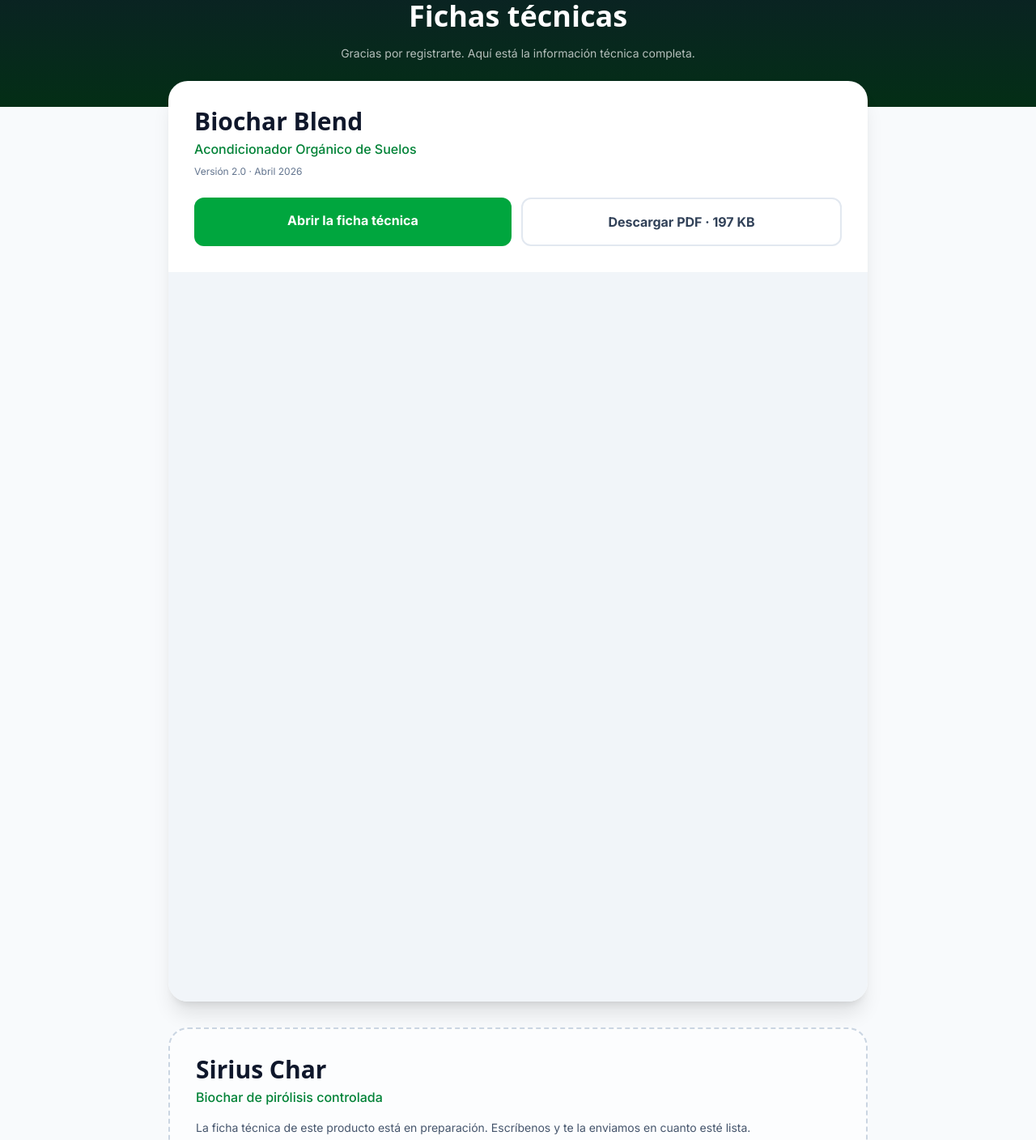
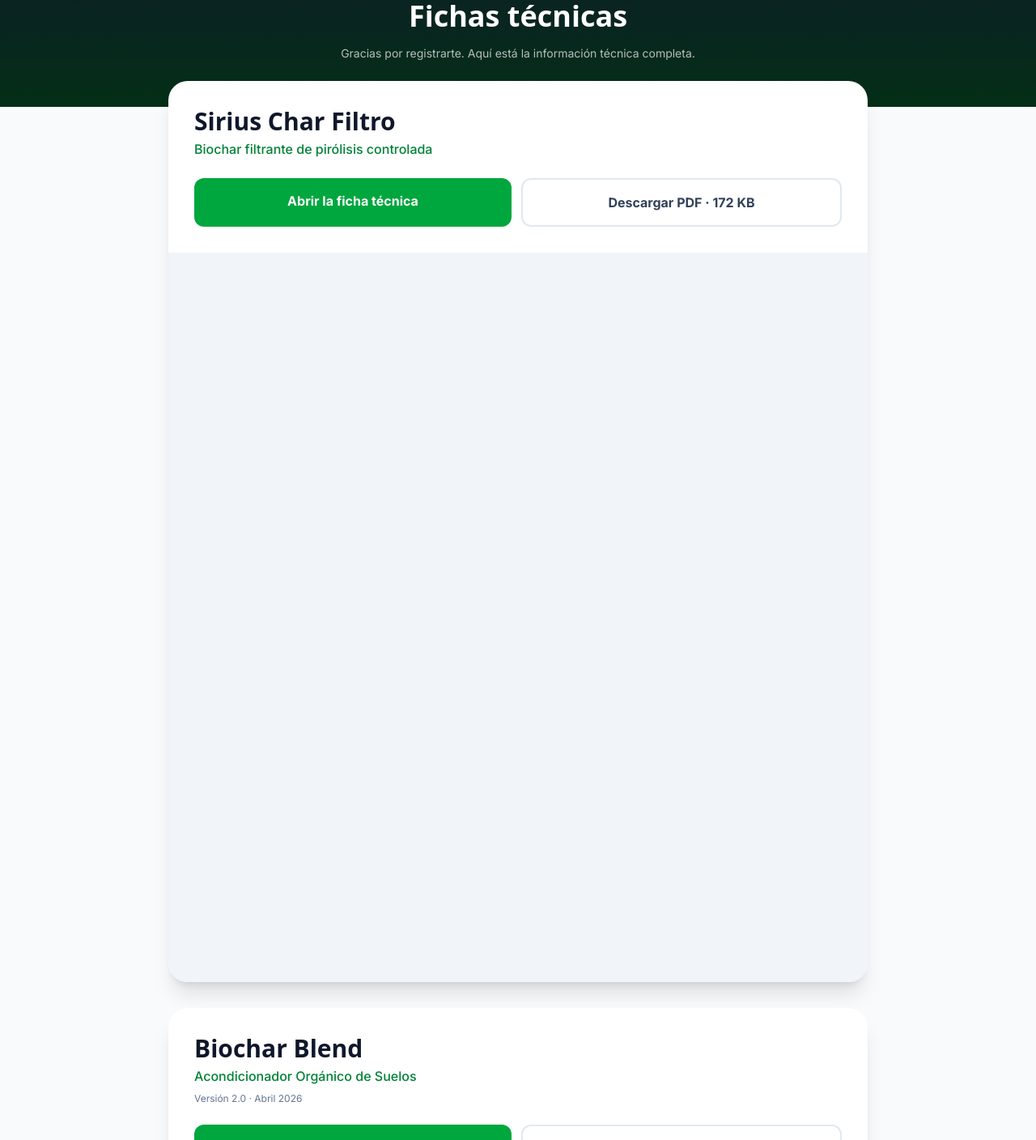
Before and after one commit to pablofelipe01/sirius-landing, a Next.js app: page /palma/ficha in a window 1280 px wide. Shown: the part 140-1548 px from the top of the page at 81% size. Built offline with nearby package versions, Linux system fonts and the light colour scheme.

Commit message:
Add Sirius Char Filtro ficha
Adds the new Sirius Char Filtro technical sheet and updates the Palma landing page copy to reference it alongside Biochar Blend. The ficha list ordering is clarified, and the public PDF asset is included.

```diff
--- a/src/app/palma/ficha/page.tsx
+++ b/src/app/palma/ficha/page.tsx
@@ -16,8 +16,8 @@ import { FICHAS, type FichaProducto } from '@/lib/palma/productos';
 import { DIRECCION, EMAIL_CONTACTO } from '@/lib/contacto';
 
 export const metadata: Metadata = {
-  title: 'Ficha técnica | Sirius Char y Biochar Blend',
-  description: `Fichas técnicas de Sirius Char y Biochar Blend presentadas en ${EVENTO.nombre}.`,
+  title: 'Ficha técnica | Sirius Char Filtro y Biochar Blend',
+  description: `Fichas técnicas de Sirius Char Filtro y Biochar Blend presentadas en ${EVENTO.nombre}.`,
 };
 
 function FichaDisponible({ ficha }: { ficha: FichaProducto & { archivo: string } }) {
--- a/src/app/palma/page.tsx
+++ b/src/app/palma/page.tsx
@@ -132,7 +132,7 @@ export default function PalmaRegistroPage() {
             {EVENTO.nombre}
           </p>
           <h1 className="mt-3 text-3xl font-bold leading-tight sm:text-4xl">
-            Ficha técnica de Sirius Char y Biochar Blend
+            Ficha técnica de Sirius Char Filtro y Biochar Blend
           </h1>
           <p className="mt-4 text-sm text-white/70">
             Déjanos tus datos y accede de inmediato a la información técnica completa. Te tomará
--- a/src/lib/palma/productos.ts
+++ b/src/lib/palma/productos.ts
@@ -23,7 +23,17 @@ export interface FichaProducto {
   peso: string | null;
 }
 
+// El orden de este arreglo es el orden en que se muestran las fichas.
 export const FICHAS: FichaProducto[] = [
+  {
+    id: 'sirius-char-filtro',
+    nombre: 'Sirius Char Filtro',
+    claim: 'Biochar filtrante de pirólisis controlada',
+    archivo: '/fichas/sirius-char-filtro-ficha-tecnica.pdf',
+    // PENDIENTE: confirmar la version y fecha que declara el PDF.
+    version: null,
+    peso: '172 KB',
+  },
   {
     id: 'biochar-blend',
     nombre: 'Biochar Blend',
@@ -31,17 +41,6 @@ export const FICHAS: FichaProducto[] = [
     archivo: '/fichas/biochar-blend-ficha-tecnica.pdf',
     version: 'Versión 2.0 · Abril 2026',
     peso: '197 KB',
-  },
-  {
-    id: 'sirius-char',
-    nombre: 'Sirius Char',
-    claim: 'Biochar de pirólisis controlada',
-    // PENDIENTE: copiar el PDF a public/fichas/sirius-char-ficha-tecnica.pdf y
-    // llenar `archivo`, `version` y `peso`. Mientras siga en null, la ficha
-    // aparece anunciada pero sin enlace roto.
-    archivo: null,
-    version: null,
-    peso: null,
   },
 ];
 
```
Also changed, not shown: 1 other file (tests, documents, lock files or other folders).
